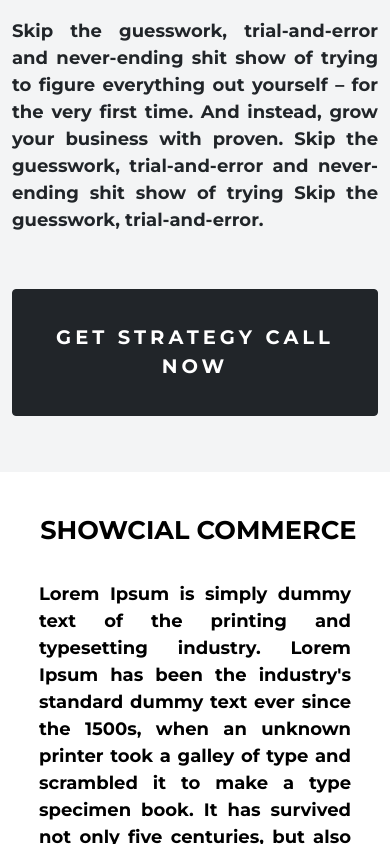
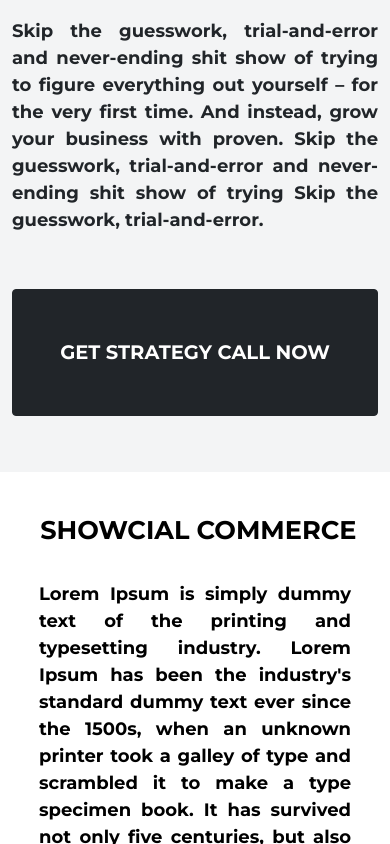
Before and after one commit to webdevopsnautone/nautonefinal3, a plain HTML site: page index.html in a window 390 px wide. Shown: the part 932-1776 px from the top of the page. Drawn offline with nearby package versions, Linux system fonts and the light colour scheme.

Commit message:
btn-dark done

```diff
--- a/style.css
+++ b/style.css
@@ -346,12 +346,12 @@
 
 @media screen and (max-width: 550px) {.set10x {font-size: 19vw;}}
 
-.btn-dark{font-weight: bold;text-transform: uppercase;letter-spacing: 4px;font-family: 'Montserrat', sans-serif;}
-
+.btn-dark{font-weight: bold;text-transform: uppercase;letter-spacing: 5px;font-family: 'Montserrat', sans-serif;}
 
 @media screen and (max-width: 550px) {
-  header h1 {letter-spacing: 0px;}
-}
+  .btn-dark {letter-spacing: 0px;}
+}
+
 
 .content-sec-1
 {
```
